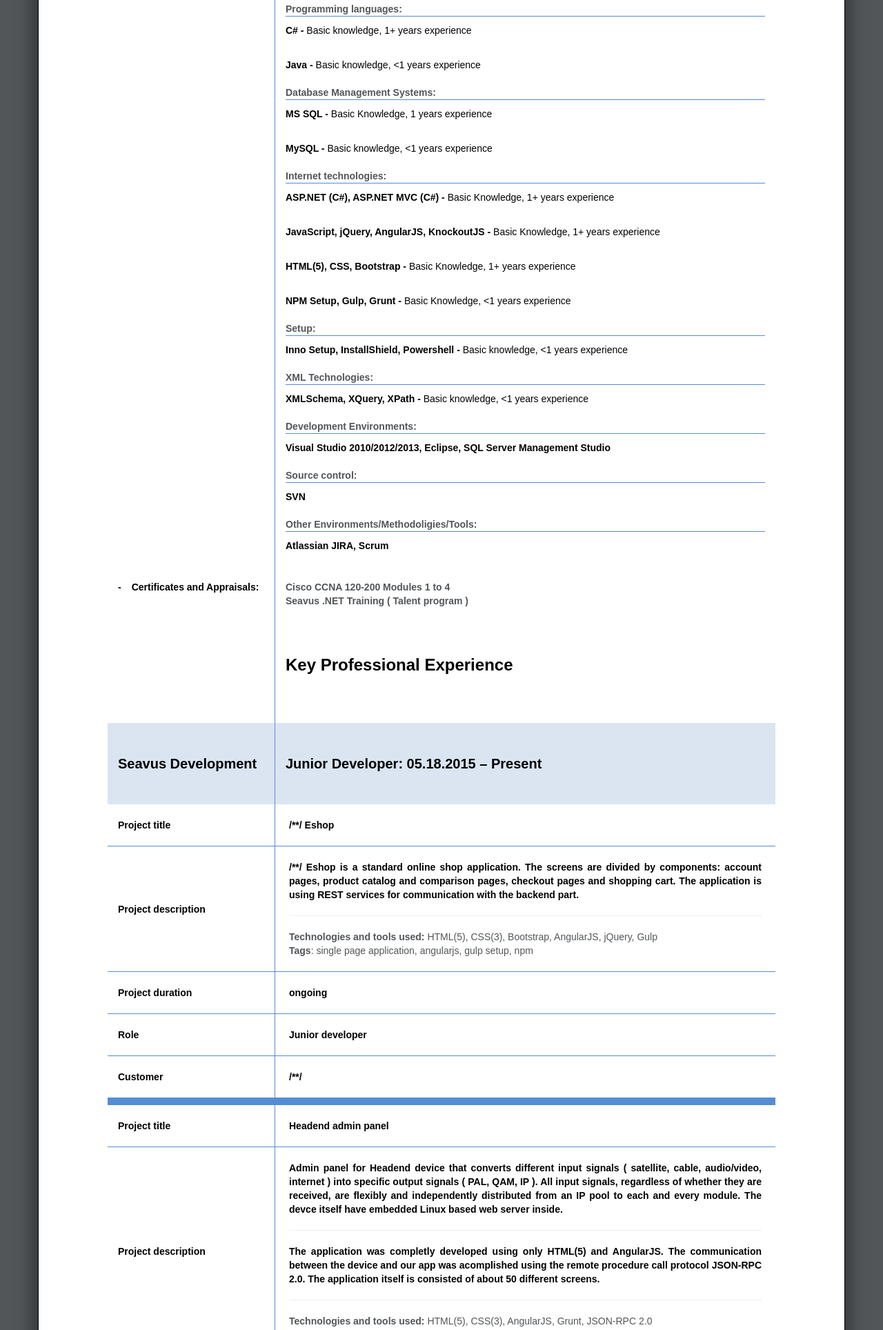
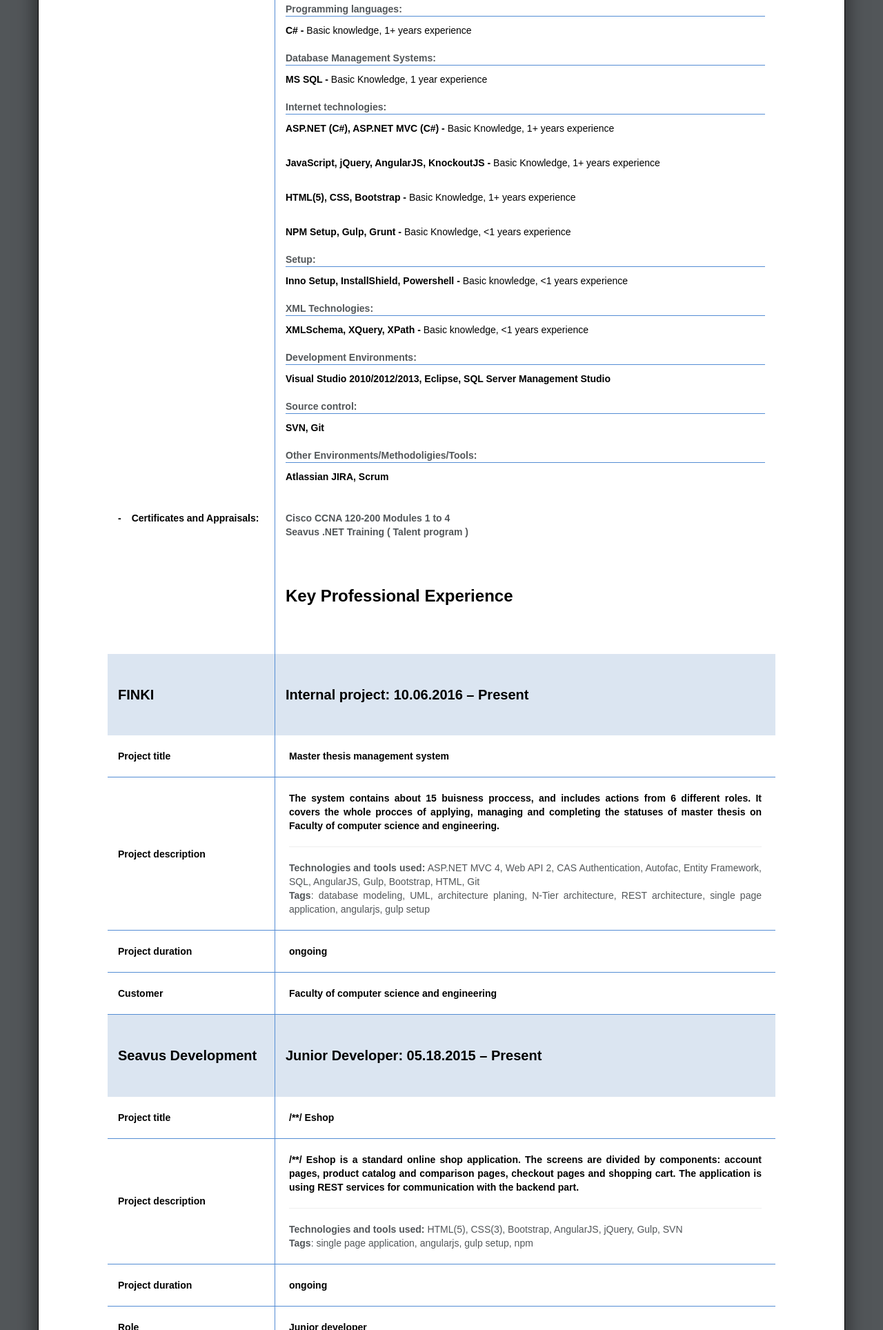
Before and after one commit to TheVampire2/vzlatkovski.github.io, a plain HTML site: page index.html in a window 1280 px wide. Shown: the part 1046-2974 px from the top of the page at 69% size. Drawn offline with Linux system fonts and the light colour scheme.

Commit message:
Add files via upload
ssmall chabges

```diff
--- a/index.html
+++ b/index.html
@@ -118,12 +118,10 @@
                                 <div class="values-group">
                                     Programming languages:
                                     <div>C# - <span>Basic knowledge, 1+ years experience</span></div>
-                                    <div>Java - <span>Basic knowledge, &lt;1 years experience</span></div>
                                 </div>
                                 <div class="values-group">
                                     Database Management Systems:
-                                    <div>MS SQL - <span>Basic Knowledge, 1 years experience</span></div>
-                                    <div>MySQL - <span>Basic knowledge, &lt;1 years experience</span></div>
+                                    <div>MS SQL - <span>Basic Knowledge, 1 year experience</span></div>
                                 </div>
                                 <div class="values-group">
                                     Internet technologies:
@@ -147,7 +145,7 @@
                                 </div>
                                 <div class="values-group">
                                     Source control:
-                                    <div>SVN</div>
+                                    <div>SVN, Git</div>
                                 </div>
                                 <div class="values-group">
                                     Other Environments/Methodoligies/Tools:
@@ -174,6 +172,37 @@
                     </header>
                     <div class="article-expirience-main">
                         <div class="row article-higlight">
+                            <div class="col-md-3 col-lg-3 padding-45">FINKI</div>
+                            <div class="col-md-9 col-lg-9 custom-border-left padding-45">Internal project: 10.06.2016 – Present</div>
+                        </div>
+                        <div class="article-expirience-main-row">
+                            <div class="row project-details">
+                                <div class="col-md-3 col-sm-3 col-xs-3 all-center">Project title</div>
+                                <div class="col-md-9 col-sm-9 col-xs-9 custom-border-left padding-20">Master thesis management system</div>
+                            </div>
+                            <div class="row project-details">
+
+                                <div class="col-md-3 col-sm-3 col-xs-3 all-center">Project description</div>
+                                <div class="col-md-9 col-sm-9 col-xs-9 custom-border-left padding-20 project-description">
+                                    The system contains about 15 buisness proccess, and includes actions from 6 different roles. It covers the whole procces of applying, managing and completing the
+                                    statuses of master thesis on Faculty of computer science and engineering.
+                                    <hr>
+                                    <div>
+                                        <span>Technologies and tools used:</span> ASP.NET MVC 4, Web API 2, CAS Authentication, Autofac, Entity Framework, SQL, AngularJS, Gulp, Bootstrap, HTML, Git
+                                    </div>
+                                    <div><span>Tags</span>: database modeling, UML, architecture planing, N-Tier architecture, REST architecture, single page application, angularjs, gulp setup</div>
+                                </div>
+                            </div>
+                            <div class="row project-details">
+                                <div class="col-md-3 col-sm-3 col-xs-3 all-center">Project duration</div>
+                                <div class="col-md-9 col-sm-9 col-xs-9  custom-border-left padding-20">ongoing</div>
+                            </div>
+                            <div class="row project-details">
+                                <div class="col-md-3 col-sm-3 col-xs-3 all-center">Customer</div>
+                                <div class="col-md-9 col-sm-9 col-xs-9  custom-border-left padding-20">Faculty of computer science and engineering</div>
+                            </div>
+                        </div>
+                        <div class="row article-higlight">
                             <div class="col-md-3 col-lg-3 padding-45">Seavus Development</div>
                             <div class="col-md-9 col-lg-9 custom-border-left padding-45">Junior Developer: 05.18.2015 – Present</div>
                         </div>
@@ -190,8 +219,7 @@
                                     The application is using REST services for communication with the backend part.
                                     <hr>
                                     <div>
-                                        <span>Technologies and tools used:</span> HTML(5), CSS(3), Bootstrap, AngularJS,
-                                        jQuery, Gulp
+                                        <span>Technologies and tools used:</span> HTML(5), CSS(3), Bootstrap, AngularJS, jQuery, Gulp, SVN
                                     </div>
                                     <div><span>Tags</span>: single page application, angularjs, gulp setup, npm </div>
                                 </div>
@@ -229,8 +257,7 @@
                                     JSON-RPC 2.0. The application itself is consisted of about 50 different screens.
                                     <hr>
                                     <div>
-                                        <span>Technologies and tools used:</span> HTML(5), CSS(3), AngularJS, Grunt, JSON-RPC
-                                        2.0
+                                        <span>Technologies and tools used:</span> HTML(5), CSS(3), AngularJS, Grunt, JSON-RPC 2.0, SVN
                                     </div>
                                     <div><span>Tags:</span> single page application, angularjs, embedded, json-rpc</div>
                                 </div>
@@ -260,22 +287,20 @@
                                 <div class="row project-details">
                                     <div class="col-md-3  col-sm-3 col-xs-3 all-center">Project description</div>
                                     <div class="col-md-9 col-sm-9 col-xs-9 custom-border-left padding-20 project-description">/**/ Marketplace is a PoC about app store for the /**/ Platform.<br/> It consists of
-                                        2 main components. First, Marketplace server ( .NET MVC application ). It allows
+                                        2 main components. First, Marketplace server. It allows
                                         developers to register, login, review other apps and upload their own apps to the
                                         store ( developed using the Software Development Kit (SDK) mentioned bellow ). After
                                         the apps are verified, they are availbale for purchasing and downloading on the app
                                         store.
-                                        <hr> The second component is App store ( .NET MVC application with Kncokout). On the
+                                        <hr> The second component is App store. On the
                                         App store, the users of the /**/ Platform, can review, rate and download the apps
                                         uploaded and approved on the Markteplace server.
                                         <hr>
                                         <div>
-                                            <span>Technologies and tools used:</span> HTML(5), CSS(3), Bootstrap, KnockoutJS,
-                                            jQuery, jQueryUI, ASP.NET MVC, ASP.NET Identity, Entity Framework, SQL Server,
-                                            IIS
+                                            <span>Technologies and tools used:</span>ASP.NET MVC 4, ASP.NET Identity, Managed Extensibility Framework (MEF), Entity Framework, SQL,
+                                             HTML(5), CSS, Bootstrap, KnockoutJS, jQuery, jQueryUI,  SVN
                                         </div>
-                                        <div><span>Tags:</span> app store, user authentication, database planing, ORM, UML, testing,
-                                            svn
+                                        <div><span>Tags:</span> MEF setup, single page application, app store, database planing, ORM, UML
                                         </div>
                                     </div>
                                 </div>
@@ -312,10 +337,10 @@
                                         script that automates the creation of the SDK for specific version of the /**/ Platform.
                                         <hr/>
                                         <div><span>Technologies and tools used:</span> Inno Setup, Visual studio Templating (vsix),
-                                            Powershell
+                                            Powershell, SVN
                                         </div>
                                         <div><span>Tags:</span> assembly signing, advanced project templates for VS, automation,
-                                            windows setup, powershell scripting,svn</div>
+                                            windows setup, powershell scripting, pascal scripting</div>
                                     </div>
                                 </div>
                                 <div class="row project-details">
@@ -349,11 +374,10 @@
                                         is intended for internal usage to the members of different teams in Seavus, Skopje.
                                         <hr/>
                                         <div>
-                                            <span>Technologies and tools used:</span> HTML(5), CSS(3), KnockoutJS, DurandalJS,
-                                            jQuery, jQueryUI, ASP.NET MVC, SQL Server, IIS
+                                            <span>Technologies and tools used:</span>ASP.NET MVC 4, SQL, HTML(5), CSS, KnockoutJS, DurandalJS,
+                                            jQuery, jQueryUI, SVN
                                         </div>
-                                        <div><span>Tags:</span> single page application, knockout, database planing, UML, testing,
-                                            svn
+                                        <div><span>Tags:</span> database planing, single page application, knockout, database planing, UML, testing
                                         </div>
                                     </div>
                                 </div>
```
